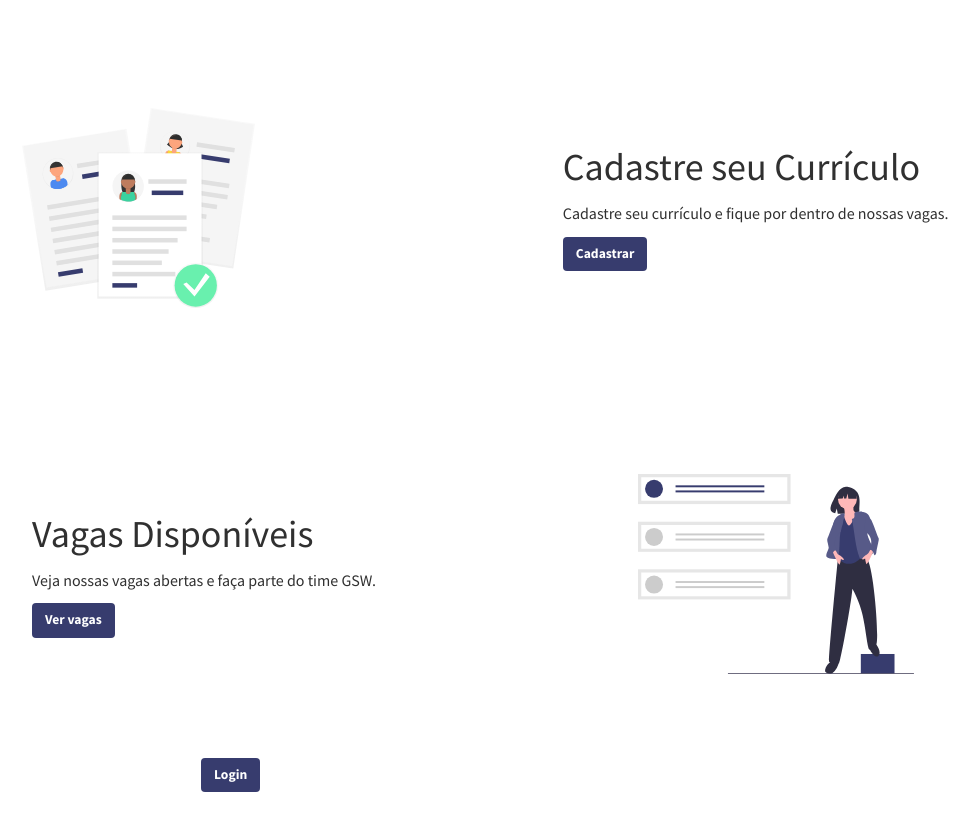
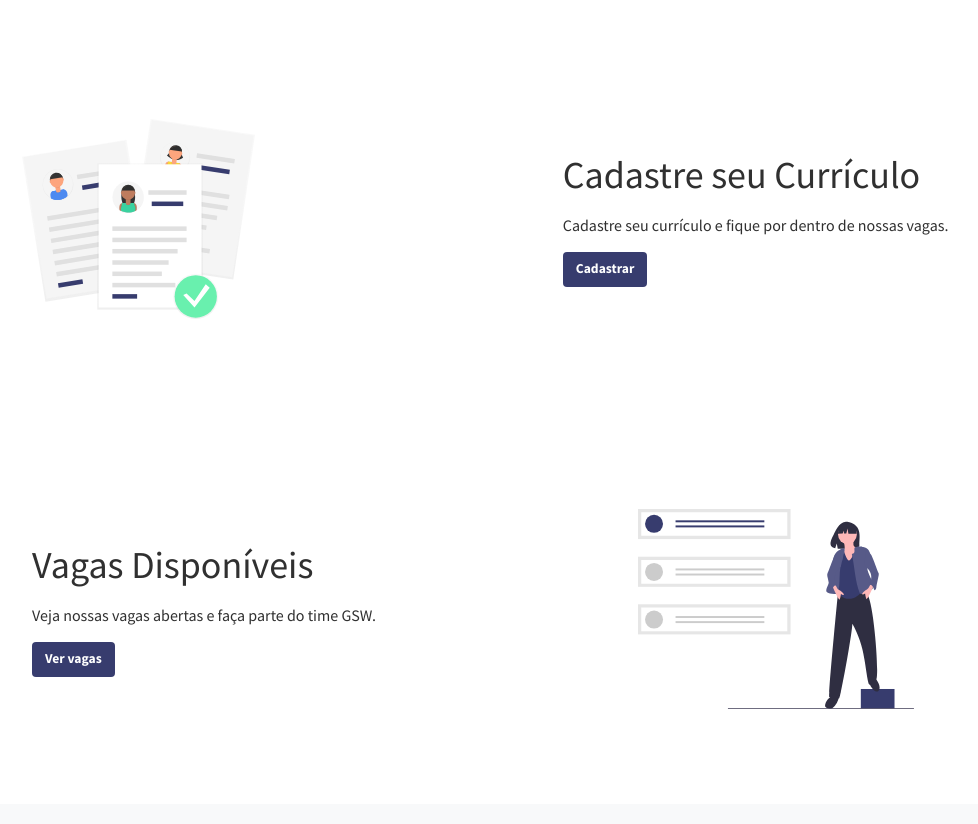
Before and after one commit to eduardoquerido/eng_soft2_fatec, a Django app: page / in a window 1280 px wide. Shown: the part 71-895 px from the top of the page, without its empty margins (155-1133 px from the left). After the commit the page ends 780 px from the top, so only its background shows below. Run offline with Django 3.2, Linux system fonts and the light colour scheme; parts of the project's set-up code (start-up, migrations or seed data) failed here and were passed over; some libraries are stand-ins or nearby versions.

Commit message:
removed login button from home page

```diff
--- a/templates/home.html
+++ b/templates/home.html
@@ -45,9 +45,6 @@
                     <img src="{% static '/theme/imgs/available-jobs.svg' %}" alt="vagas">
                 </div>
             </div>
-            <div class="col-md-1" style="padding-left: 300px">
-                <a class="btn btn-action" href="{% url 'login' %}"> Login</a>
-            </div>
         </div>
     </div>
     <script src="{% static 'js/jquery-3.4.0.min.js' %}"></script>
```
